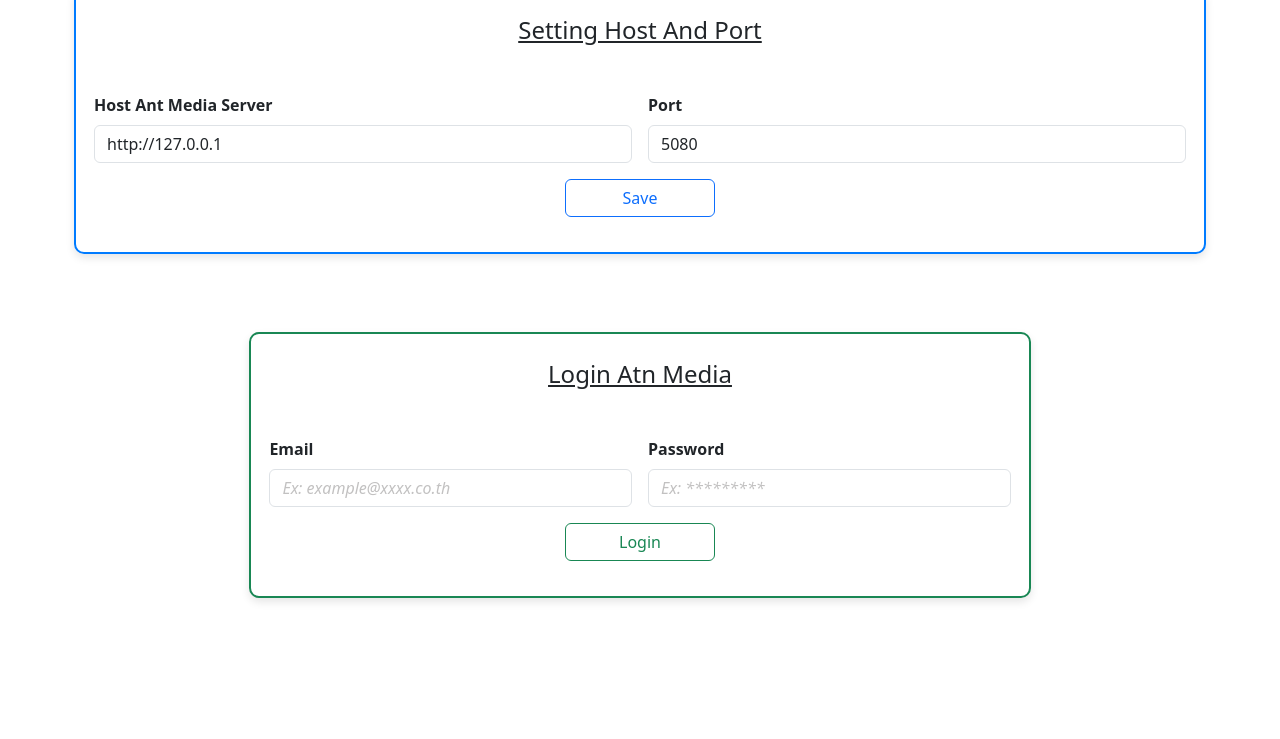
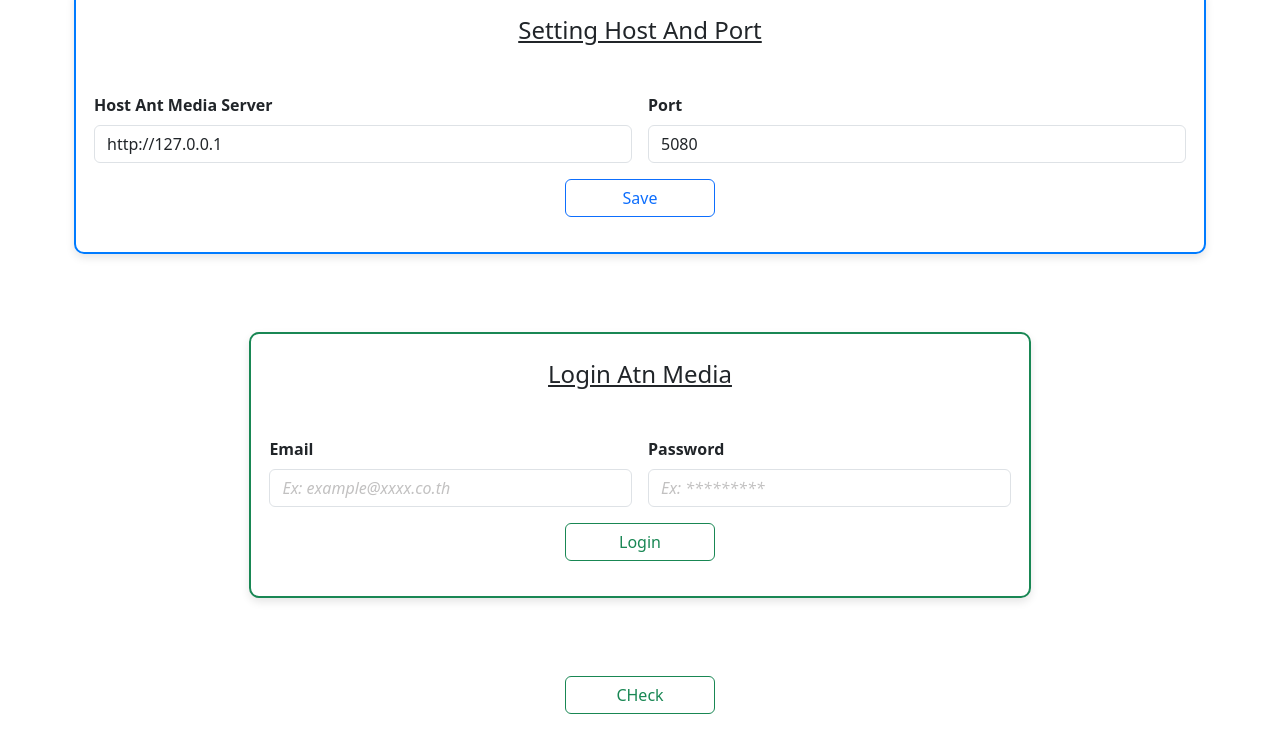
Before and after one commit to aofpichetchai96/AntMedia-Tools, a plain HTML site: page index.html in a window 1280 px wide. Shown: the part 106-845 px from the top of the page. Before the commit the page ends 800 px from the top, so only its background shows below. Drawn offline with Linux system fonts and the light colour scheme.

Commit message:
Update data

```diff
--- a/index.html
+++ b/index.html
@@ -55,7 +55,7 @@
 
     <br><br>
     <div class="container">
-        <!-- <button type="button" onclick="check_api()" class="button-host-form btn btn-outline-success">CHeck</button>    -->
+        <button type="button" onclick="login_allowed()" class="button-host-form btn btn-outline-success">CHeck</button>
         <!-- <form _ngcontent-uvc-c117="" novalidate="" method="post" validate="" class="ng-untouched ng-pristine ng-invalid">
             <div _ngcontent-uvc-c117="" class="card-header">
                 <h4 _ngcontent-uvc-c117="" class="card-title text-left"> New Stream Source </h4>
--- a/main.js
+++ b/main.js
@@ -65,9 +65,10 @@ async function login(){
     var email = document.getElementById("email").value;
     var password = document.getElementById("password").value;
     try {
+        password = CryptoJS.MD5(password).toString();
         var response = await axios.post(
             login_api,
-            { email: email, password: CryptoJS.MD5(password).toString() },
+            { email: email, password: password },
             {
                 headers: {
                     'Content-Type': 'application/json',
@@ -81,6 +82,7 @@ async function login(){
             const message = await response.message.split("/");
             localStorage.setItem("authenticated", response.success);
             localStorage.setItem("email", email);
+            localStorage.setItem("password", password);
             localStorage.setItem("role", message[1]);
             localStorage.setItem("scope", message[0]);
 
@@ -111,6 +113,7 @@ async function logout(){
     localStorage.removeItem("email");
     localStorage.removeItem("role");
     localStorage.removeItem("scope");
+    localStorage.removeItem("password");
     const email = localStorage.getItem("email");
     if(!email || !port) {
         await Swal.fire({
@@ -129,23 +132,129 @@ async function logout(){
 }
 
 
+async function login_allowed(){
+    const host = localStorage.getItem("host");
+    const port = localStorage.getItem("port");
+    if(!host || !port) {
+        Swal.fire({
+            title: "เช็ตค่า Host และ Port ให้ถูกต้อง!",
+            text: "You clicked the button!",
+            icon: "error"
+        });return;
+    }
+
+    const email = localStorage.getItem("email");
+    const password = localStorage.getItem("password");
+    if(!email || !password) {
+        localStorage.removeItem("authenticated");
+        localStorage.removeItem("email");
+        localStorage.removeItem("role");
+        localStorage.removeItem("scope");
+        localStorage.removeItem("password");
+        Swal.fire({
+            title: "Data Not found!",
+            text: "You clicked the button!",
+            icon: "error"
+        });return;
+    }
+
+    var login_api = `${host}:${port}/rest/v2/users/authenticate`;
+    var api_add =`${host}:${port}/rest/v2/request?_path=PirmidOffice/rest/v2/broadcasts/create&autoStart=true&socialNetworks=`;
+    try {
+
+        var response = await axios.post(login_api,{ email: email, password: password });
+        console.log('headers => ',response.headers);
+        console.log('data => ', response.data);
+
+        var dats_set = {
+            "hlsViewerCount":0,
+            "dashViewerCount":0,
+            "webRTCViewerCount":0,
+            "rtmpViewerCount":0,
+            "mp4Enabled":0,
+            "playlistLoopEnabled":true,
+            "playListItemList":[],
+            "streamUrl":"rtsp://172.20.0.53:554/profile2/media.smp",
+            "name":"AofTestADd",
+            "type":"streamSource"
+        }
+        var res = await axios.post(
+            api_add,
+            dats_set,
+            {
+                headers: {
+                    'Content-Type': 'application/json',
+                    'Cookie': 'JSESSIONID=669F17415D87F452BC86F31A017CC544',
+                    'Host': '117.121.216.70:5080',
+                    'Origin': 'http://117.121.216.70:5080',
+                    'Referer': 'http://117.121.216.70:5080/'
+                }
+            }
+        );
+        console.log(res);
+        console.log(res.data);
+
+    } catch (error) {
+       console.log(error.message);
+       return;
+    }
+}
+
 // async function check_api(){
+
 //     try {
-//         var response = await axios.get(
-//             "http://117.121.216.70:5080/rest/v2/applications-info",
-//             {
-//                 headers: {
-//                     'Content-Type': 'application/json',
-//                     'Accept': 'application/json',
-//                     'Cookies': 'JSESSIONID=C647691C20B3DD543426D5EB2347A4D0'
+//         const login = await login_allowed();
+//         console.log(login);
+//         if(login === true) {
+//             var res = await axios.get(
+//                 "http://117.121.216.70:5080/rest/v2/request?_path=PirmidOffice/rest/v2/broadcasts/list/0/10&sort_by=&order_by=",
+//                 {
+//                     headers: {
+//                         'Content-Type': 'application/json'
+//                     }
 //                 }
-//             }
-//         );
-//         // response = response.data;
-//         console.log(response);
-//         console.log(response.data);
+//             );
+//             console.log(res);
+//             console.log(res.data);
+//         }
+//         else{
+//            console.log("Login Field Error check_api.");
+//         }
+
 //     }
 //     catch (error) {
 //         console.log(error.message);
 //     }
 // }
+
+
+// const url = `${host}:${port}/rest/v2/users/authenticate`;
+// const data = {
+//     email: email,
+//     password: password
+// };
+// try {
+//     const response = await axios.post(url, data);
+
+//     // เข้าถึงค่า Set-Cookie
+//     const setCookieHeader = response.headers['set-cookie'];
+
+//     // ตรวจสอบว่ามีค่า Set-Cookie หรือไม่
+//     if (setCookieHeader) {
+//         console.log('Set-Cookie Header:', setCookieHeader);
+
+//         // ถ้าต้องการดึงค่า JSESSIONID
+//         const sessionIdMatch = setCookieHeader[0].match(/JSESSIONID=([^;]+)/);
+
+//         if (sessionIdMatch && sessionIdMatch[1]) {
+//             const sessionId = sessionIdMatch[1];
+//             console.log('JSESSIONID:', sessionId);
+//         } else {
+//             console.log('ไม่พบ JSESSIONID');
+//         }
+//     } else {
+//         console.log('ไม่มี Set-Cookie Header');
+//     }
+// } catch (error) {
+//     console.error('Error during request:', error);
+// }
```
